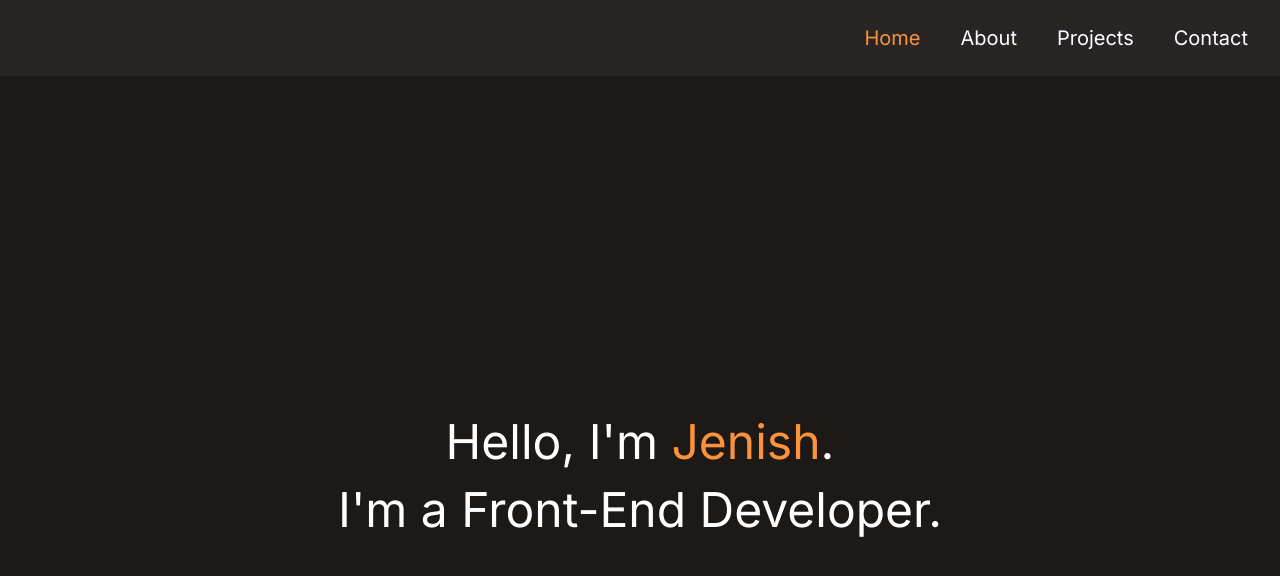
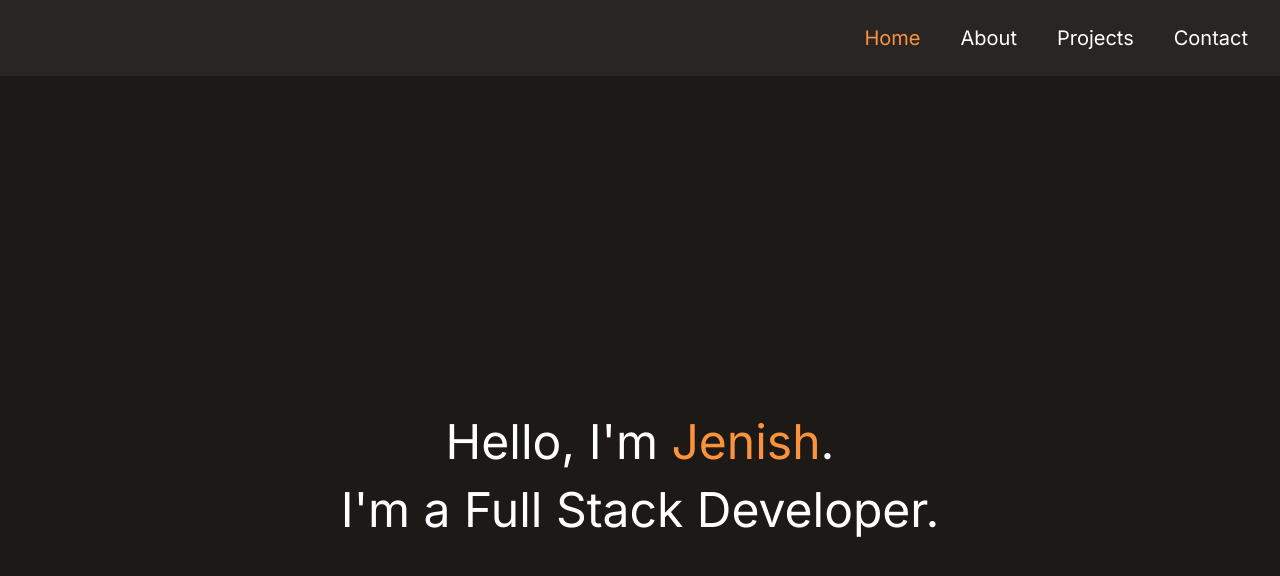
Before and after one commit to jenishpatel-jp/jenish-patel-portfolio, a Next.js app: page / in a window 1280 px wide. Shown: the top 576 px of the page. Built offline with nearby package versions, Linux system fonts and the light colour scheme.

Commit message:
Updated my role title

```diff
--- a/src/app/page.tsx
+++ b/src/app/page.tsx
@@ -5,7 +5,7 @@ export default function Home() {
           Hello, I&apos;m <span className="text-orange-400" >Jenish</span>.
         </h2>
         <h2 className="text-white w-full text-center text-5xl">
-          I&apos;m a Front-End Developer.
+          I&apos;m a Full Stack Developer.
         </h2>
     </main>
   );
```
